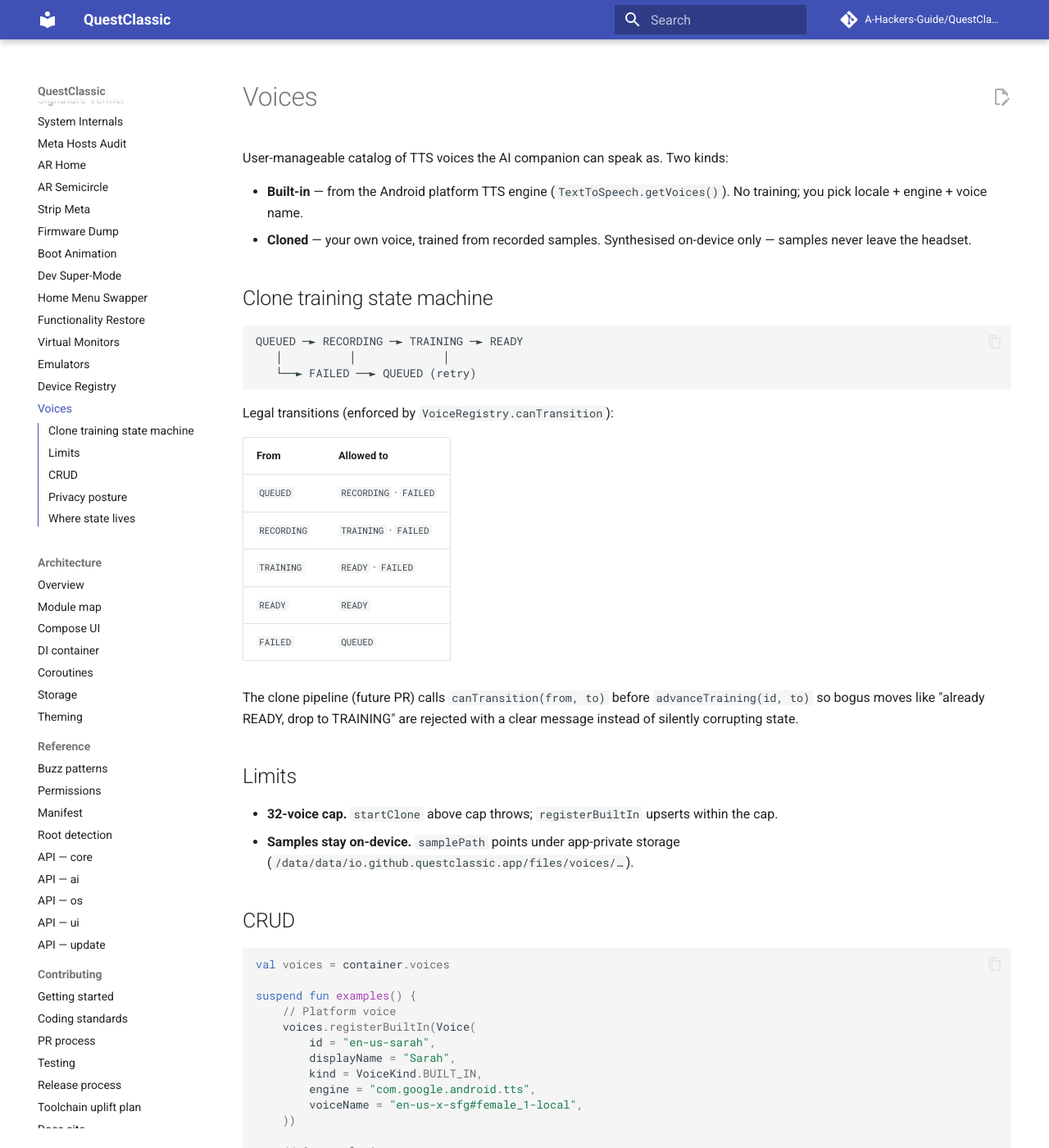
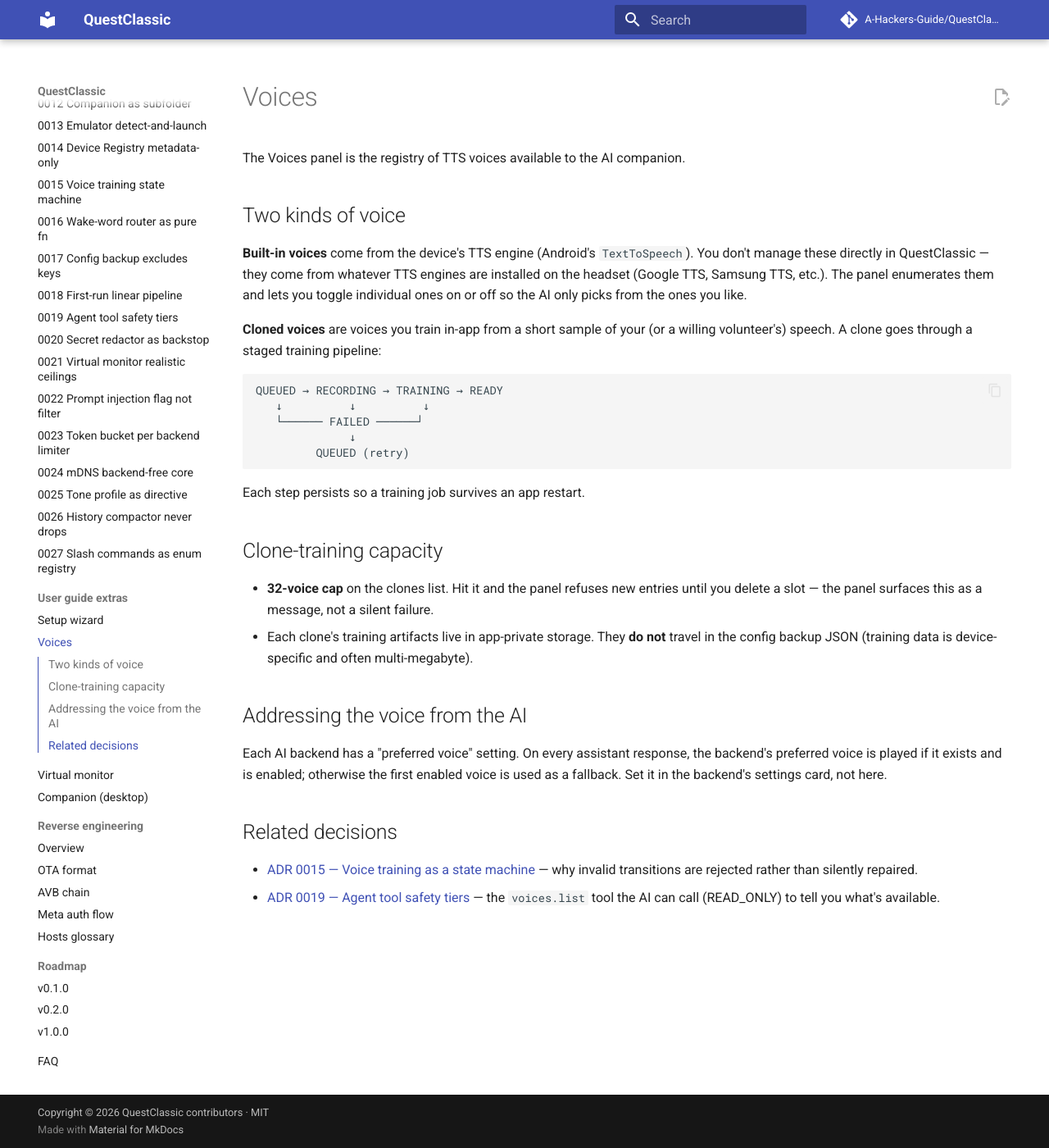
Before and after one commit to A-Hackers-Guide/QuestClassic, an MkDocs documentation site: the page built from docs/user-guide/voices.md, in a window 1280 px wide and 1400 px high. Shown: the whole window at 82% size. Built offline with MkDocs 1.6.1 and Material for MkDocs 9.7.7, drawn with Linux system fonts in a browser that asks for light colours; comment, search, counter and statistics services are not loaded; some of the changed text lies outside the part shown.

Commit message:
docs(user-guide): setup-wizard, voices, virtual-monitor, companion pages
4 new user-facing guide pages for the panels that landed tonight.
Each one explains what the panel does today, what's deliberate
policy (vs. temporary limitation), and what's still coming.

- setup-wizard.md — the 5-step first-run flow, why it's linear,
  how to replay.
- voices.md — built-in vs cloned, the training state machine,
  32-voice cap, device-local artifacts.
- virtual-monitor.md — realistic-ceiling table, why not 20-100,
  pointer to the companion roadmap for when streaming actually
  lands.
- companion.md — M0 scaffold status, pairing flow via mDNS,
  wire protocol frame enum pointer.

Each links out to the relevant ADRs (0015/0017/0018/0019/0021/
0024) so a reader who wants the 'why' can follow.

mkdocs nav extended with a 'User guide extras' sub-section so
the new pages don't clash with existing ordering.

Co-Authored-By: Claude Opus 4.7 <noreply@anthropic.com>

````diff
--- a/docs/user-guide/voices.md
+++ b/docs/user-guide/voices.md
@@ -1,75 +1,33 @@
 # Voices
 
-User-manageable catalog of TTS voices the AI companion can speak as. Two kinds:
+The Voices panel is the registry of TTS voices available to the AI companion.
 
-- **Built-in** — from the Android platform TTS engine (`TextToSpeech.getVoices()`). No training; you pick locale + engine + voice name.
-- **Cloned** — your own voice, trained from recorded samples. Synthesised on-device only — samples never leave the headset.
+## Two kinds of voice
 
-## Clone training state machine
+**Built-in voices** come from the device's TTS engine (Android's `TextToSpeech`). You don't manage these directly in QuestClassic — they come from whatever TTS engines are installed on the headset (Google TTS, Samsung TTS, etc.). The panel enumerates them and lets you toggle individual ones on or off so the AI only picks from the ones you like.
+
+**Cloned voices** are voices you train in-app from a short sample of your (or a willing volunteer's) speech. A clone goes through a staged training pipeline:
 
 ```
-QUEUED ─► RECORDING ─► TRAINING ─► READY
-   │          │             │
-   └──► FAILED ──► QUEUED (retry)
+QUEUED → RECORDING → TRAINING → READY
+   ↓          ↓          ↓
+   └────── FAILED ──────┘
+              ↓
+         QUEUED (retry)
 ```
 
-Legal transitions (enforced by `VoiceRegistry.canTransition`):
+Each step persists so a training job survives an app restart.
 
-| From | Allowed to |
-|---|---|
-| `QUEUED` | `RECORDING` · `FAILED` |
-| `RECORDING` | `TRAINING` · `FAILED` |
-| `TRAINING` | `READY` · `FAILED` |
-| `READY` | `READY` |
-| `FAILED` | `QUEUED` |
+## Clone-training capacity
 
-The clone pipeline (future PR) calls `canTransition(from, to)` before `advanceTraining(id, to)` so bogus moves like "already READY, drop to TRAINING" are rejected with a clear message instead of silently corrupting state.
+- **32-voice cap** on the clones list. Hit it and the panel refuses new entries until you delete a slot — the panel surfaces this as a message, not a silent failure.
+- Each clone's training artifacts live in app-private storage. They **do not** travel in the config backup JSON (training data is device-specific and often multi-megabyte).
 
-## Limits
+## Addressing the voice from the AI
 
-- **32-voice cap.** `startClone` above cap throws; `registerBuiltIn` upserts within the cap.
-- **Samples stay on-device.** `samplePath` points under app-private storage (`/data/data/io.github.questclassic.app/files/voices/…`).
+Each AI backend has a "preferred voice" setting. On every assistant response, the backend's preferred voice is played if it exists and is enabled; otherwise the first enabled voice is used as a fallback. Set it in the backend's settings card, not here.
 
-## CRUD
+## Related decisions
 
-```kotlin
-val voices = container.voices
-
-suspend fun examples() {
-    // Platform voice
-    voices.registerBuiltIn(Voice(
-        id = "en-us-sarah",
-        displayName = "Sarah",
-        kind = VoiceKind.BUILT_IN,
-        engine = "com.google.android.tts",
-        voiceName = "en-us-x-sfg#female_1-local",
-    ))
-
-    // Start cloning
-    val v = voices.startClone(id = "me", displayName = "My voice")
-    // Pipeline records samples, trains, advances:
-    voices.advanceTraining("me", TrainingState.RECORDING)
-    voices.advanceTraining("me", TrainingState.TRAINING)
-    voices.advanceTraining("me", TrainingState.READY)
-
-    voices.toggleEnabled("me", enabled = false)   // user hides without deleting
-    voices.rename("me", "Me (studio take)")
-    voices.remove("me")
-}
-```
-
-## Privacy posture
-
-- Cloned voice samples live under app-private storage. Nothing writes them off-device.
-- Platform TTS engines may call home (e.g. Google TTS downloads voices). We disclose this on the setup form and recommend the local TTS engine from F-Droid if you want strict offline.
-- Cloned voice synthesis runs on-device via the clone pipeline (future PR) using a small on-device model. No cloud voice service is used.
-
-## Where state lives
-
-`DataStore (Preferences)` at:
-
-```
-/data/data/io.github.questclassic.app/datastore/voice_registry.preferences_pb
-```
-
-One row `voices` with the JSON-encoded list.
+- [ADR 0015 — Voice training as a state machine](../adr/0015-voice-training-state-machine.md) — why invalid transitions are rejected rather than silently repaired.
+- [ADR 0019 — Agent tool safety tiers](../adr/0019-agent-tool-safety-tiers.md) — the `voices.list` tool the AI can call (READ_ONLY) to tell you what's available.
--- a/mkdocs.yml
+++ b/mkdocs.yml
@@ -137,6 +137,11 @@ nav:
       - 0025 Tone profile as directive: adr/0025-tone-profile-as-directive-not-replacement.md
       - 0026 History compactor never drops: adr/0026-history-compactor-never-drops.md
       - 0027 Slash commands as enum registry: adr/0027-slash-commands-registry.md
+  - User guide extras:
+      - Setup wizard: user-guide/setup-wizard.md
+      - Voices: user-guide/voices.md
+      - Virtual monitor: user-guide/virtual-monitor.md
+      - Companion (desktop): user-guide/companion.md
   - Reverse engineering:
       - Overview: reverse-engineering/overview.md
       - OTA format: reverse-engineering/ota-format.md
````
Also changed, not shown: docs/user-guide/companion.md (added, +49 -0 lines), docs/user-guide/setup-wizard.md (added, +25 -0 lines), docs/user-guide/virtual-monitor.md (added, +32 -0 lines).
